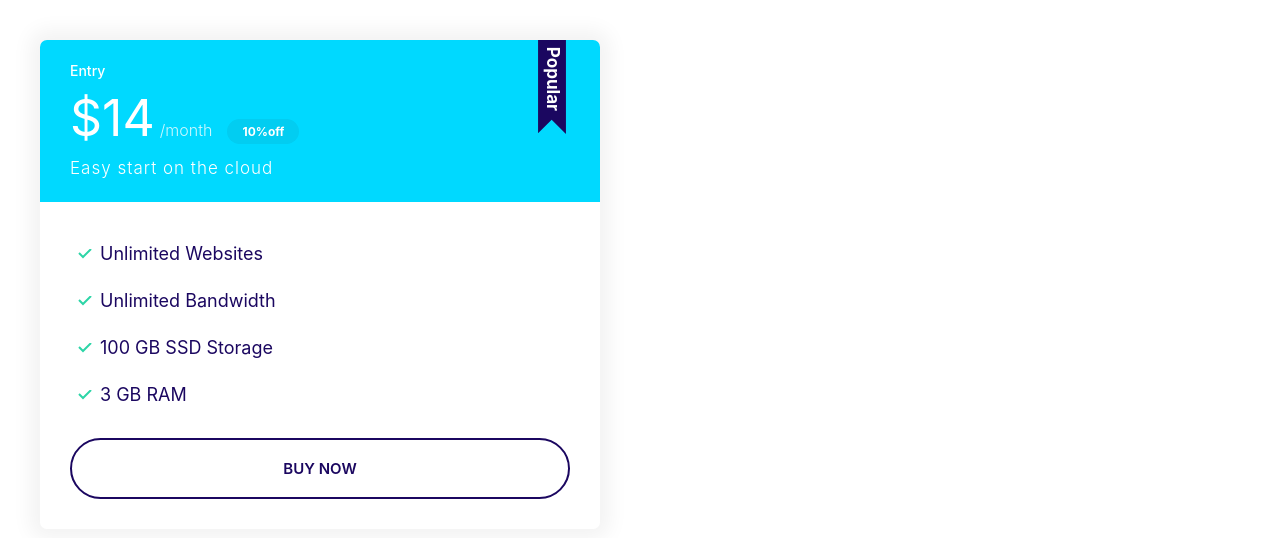
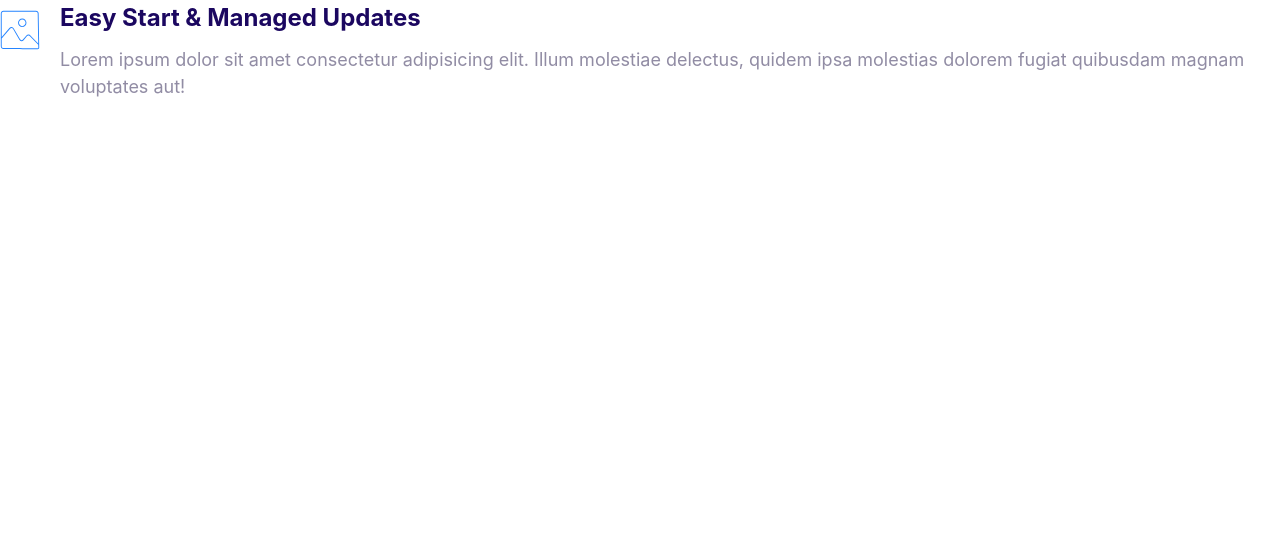
Before and after one commit to dhaligowski/fleet, a plain HTML site: page index.html in a window 1280 px wide. Drawn offline with Linux system fonts and the light colour scheme.

Commit message:
Build media component.

```diff
--- a/css/styles.css
+++ b/css/styles.css
@@ -304,3 +304,16 @@ a {
     font-size: 1.7rem;
   }
 }
+/* Media */
+.media {
+  display: flex;
+}
+.media__title {
+  margin-top: 0;
+}
+.media__body {
+  margin: 0 2rem;
+}
+.media__image {
+  margin-top: 1rem;
+}
--- a/index.html
+++ b/index.html
@@ -9,26 +9,19 @@
     <link rel="stylesheet" href="css/styles.css" />
   </head>
   <body>
-    <div class="plan plan--popular">
-      <div style="width: 50%; padding: 4rem">
-        <div class="card card--secondary">
-          <header class="card__header">
-            <h3 class="plan__name">Entry</h3>
-            <span class="plan__price">$14</span>
-            <span class="plan__billing-cycle">/month</span>
-            <span class="badge badge--secondary badge--small">10%off</span>
-            <span class="plan__description">Easy start on the cloud</span>
-          </header>
-          <div class="card__body">
-            <ul class="list list--tick">
-              <li class="list__item">Unlimited Websites</li>
-              <li class="list__item">Unlimited Bandwidth</li>
-              <li class="list__item">100 GB SSD Storage</li>
-              <li class="list__item">3 GB RAM</li>
-            </ul>
-            <button class="btn btn--outline btn--block">Buy Now</button>
-          </div>
-        </div>
+    <div class="media">
+      <div class="media__image">
+        <svg class="icon icon--primary">
+          <use xlink:href="images/sprite.svg#snap"></use>
+        </svg>
+      </div>
+      <div class="media__body">
+        <h3 class="media__title">Easy Start & Managed Updates</h3>
+        <p>
+          Lorem ipsum dolor sit amet consectetur adipisicing elit. Illum
+          molestiae delectus, quidem ipsa molestias dolorem fugiat quibusdam
+          magnam voluptates aut!
+        </p>
       </div>
     </div>
   </body>
```
Also changed, not shown: components/media.html (added, +15 -0 lines).
